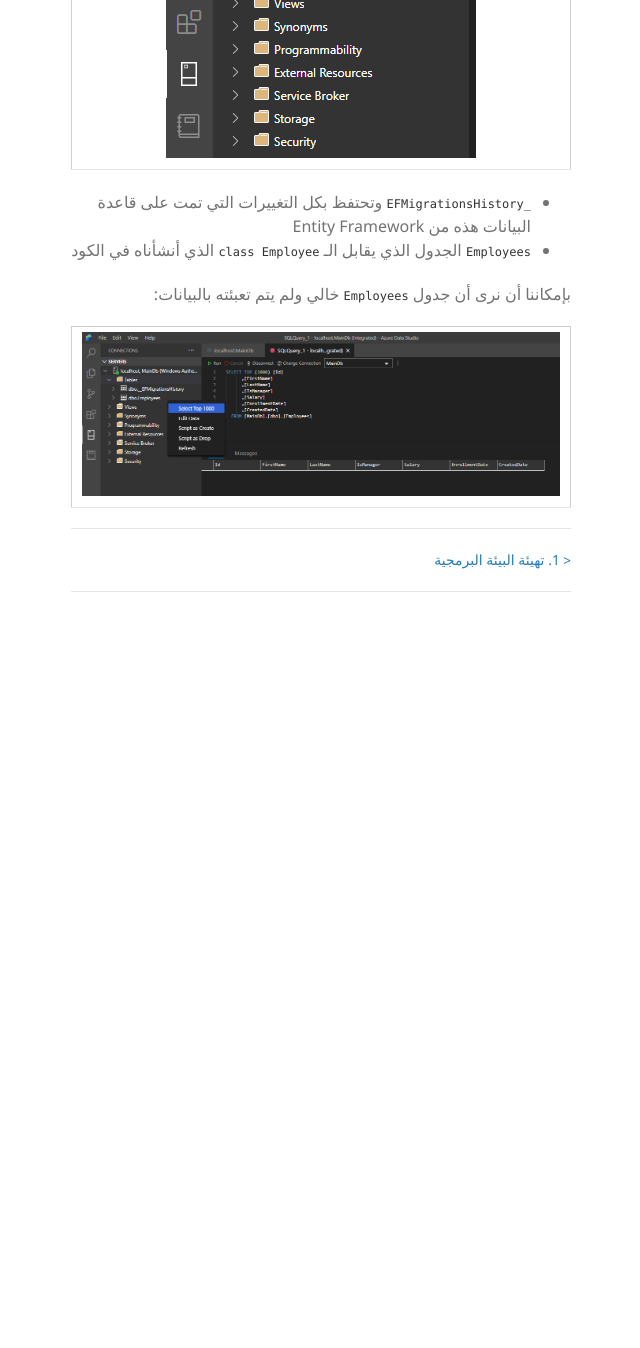
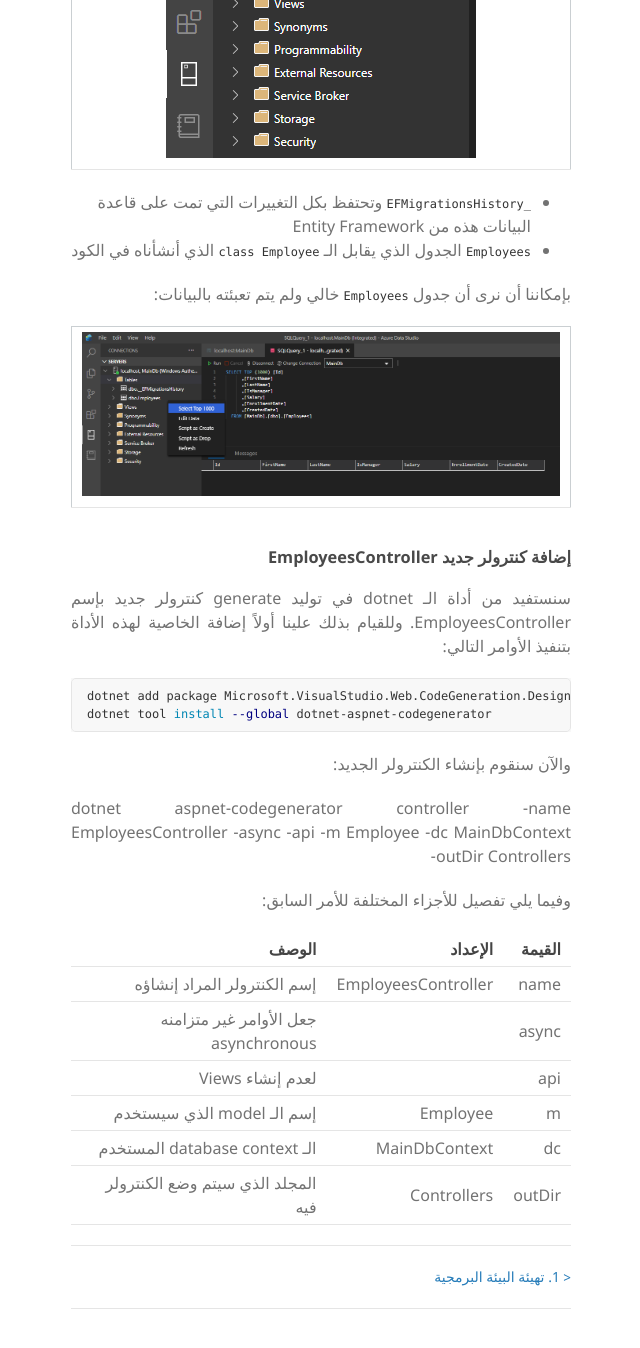
Before and after one commit to alhabish/aspnetcorewebapi-course, a Jekyll site: the page built from _posts/2020-04-07-entitiy-framework.md, in a window 1280 px wide and 1400 px high, scrolled down 4094 px. Shown: the top 1348 px of the window, without its empty margins (139-779 px from the left). Built offline with Jekyll 4.4.1, drawn with Linux system fonts in a browser that asks for light colours; comment, search, counter and statistics services are not loaded; before the commit the page ends 4777 px from its top, so only the background shows below that.

Commit message:
a02: generate controller

````diff
--- a/_posts/2020-04-07-entitiy-framework.md
+++ b/_posts/2020-04-07-entitiy-framework.md
@@ -134,3 +134,28 @@ dotnet ef database update
 بإمكاننا أن نرى أن جدول `Employees` خالي ولم يتم تعبئته بالبيانات:
 
 {% include image.html url="assets/files/article_02/ads-employees-select-top-1000.png" border="1" %}
+
+### إضافة كنترولر جديد EmployeesController
+
+سنستفيد من أداة الـ dotnet في توليد generate كنترولر جديد بإسم EmployeesController. وللقيام بذلك علينا أولاً إضافة الخاصية لهذه الأداة بتنفيذ الأوامر التالي:
+
+```bash
+dotnet add package Microsoft.VisualStudio.Web.CodeGeneration.Design
+dotnet tool install --global dotnet-aspnet-codegenerator
+```
+
+والآن سنقوم بإنشاء الكنترولر الجديد:
+
+dotnet aspnet-codegenerator controller -name EmployeesController -async -api -m Employee -dc MainDbContext -outDir Controllers
+
+وفيما يلي تفصيل للأجزاء المختلفة للأمر السابق:
+
+
+| القيمة | الإعداد | الوصف|
+|---:|---:|---:|
+| name | EmployeesController |  إسم الكنترولر المراد إنشاؤه |
+| async |   | جعل الأوامر غير متزامنه asynchronous |
+| api |   | لعدم إنشاء Views |
+| m | Employee | إسم الـ model الذي سيستخدم |
+| dc | MainDbContext | الـ database context المستخدم |
+| outDir | Controllers | المجلد الذي سيتم وضع الكنترولر فيه |
````
